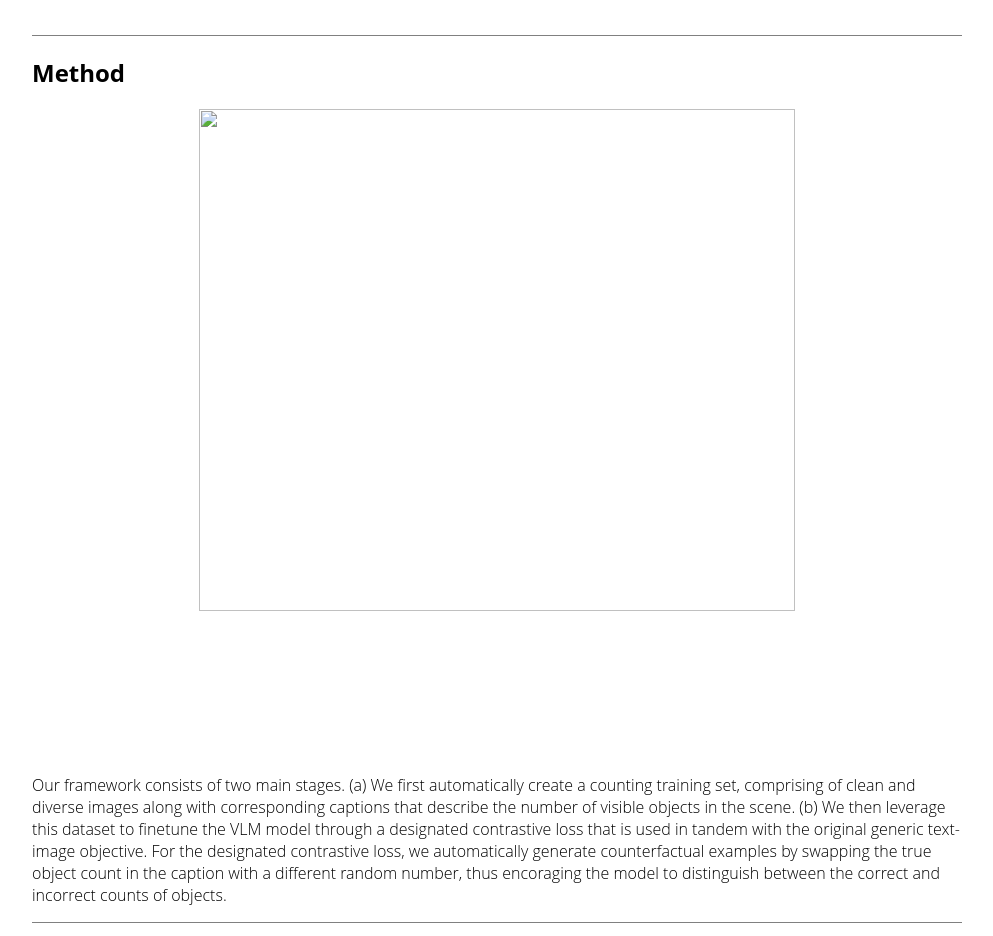
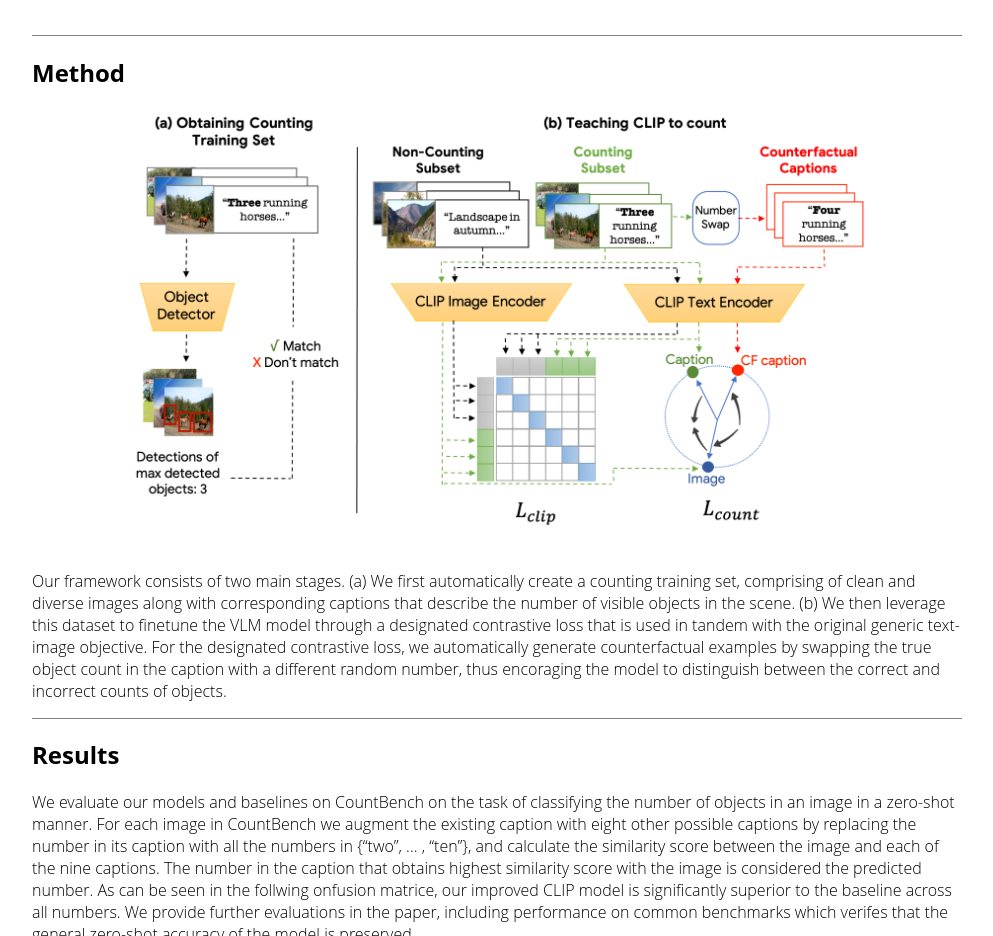
Before and after one commit to teaching-clip-to-count/teaching-clip-to-count.github.io, a plain HTML site: page docs/index.html in a window 1280 px wide. Shown: the part 1019-1955 px from the top of the page, without its empty margins (143-1136 px from the left). Drawn offline with nearby package versions, Linux system fonts and the light colour scheme.

Commit message:
Update index.html

```diff
--- a/docs/index.html
+++ b/docs/index.html
@@ -153,7 +153,7 @@ Furthermore, we introduce CountBench -- a new text-image counting benchmark for
     <div id="method" style="border-top:1px solid gray;">
     <h2>Method</h2>
     <center>
-      <img src="images/method_figure.png" style="width:80%;" />
+      <img src="images/method.png" style="width:80%;" />
     </center><br />
     <p>
     Our framework consists of two main stages. (a) We first automatically create a counting training set, comprising of clean and diverse images along with corresponding captions that describe the number of visible objects in the scene. (b) We then leverage this dataset to finetune the VLM model through a designated contrastive loss that is used in tandem with the original generic text-image objective. For the designated contrastive loss, we automatically generate counterfactual examples by swapping the true object count in the caption with a different random number, thus encoraging the model to distinguish between the correct and incorrect counts of objects.
```
